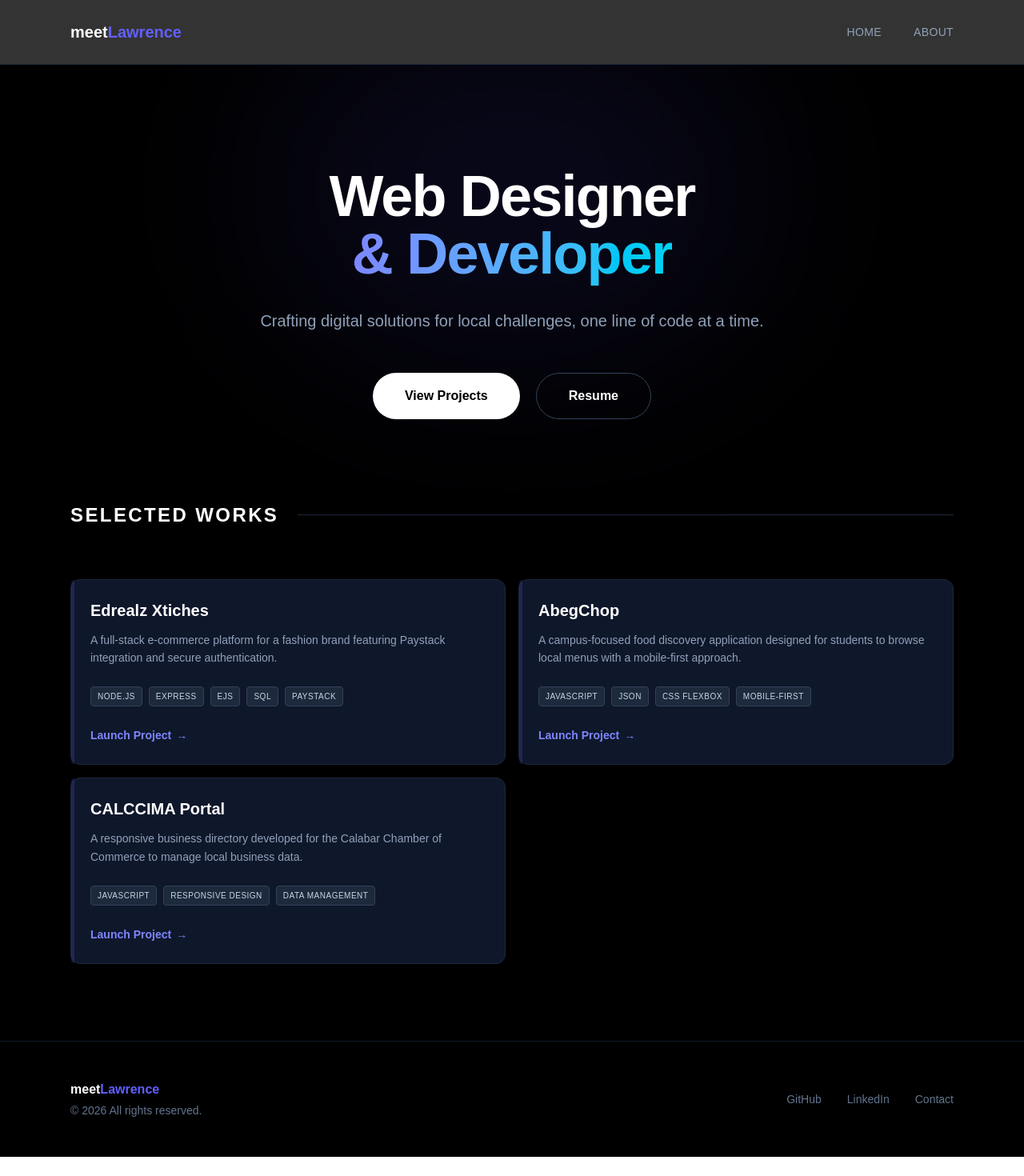
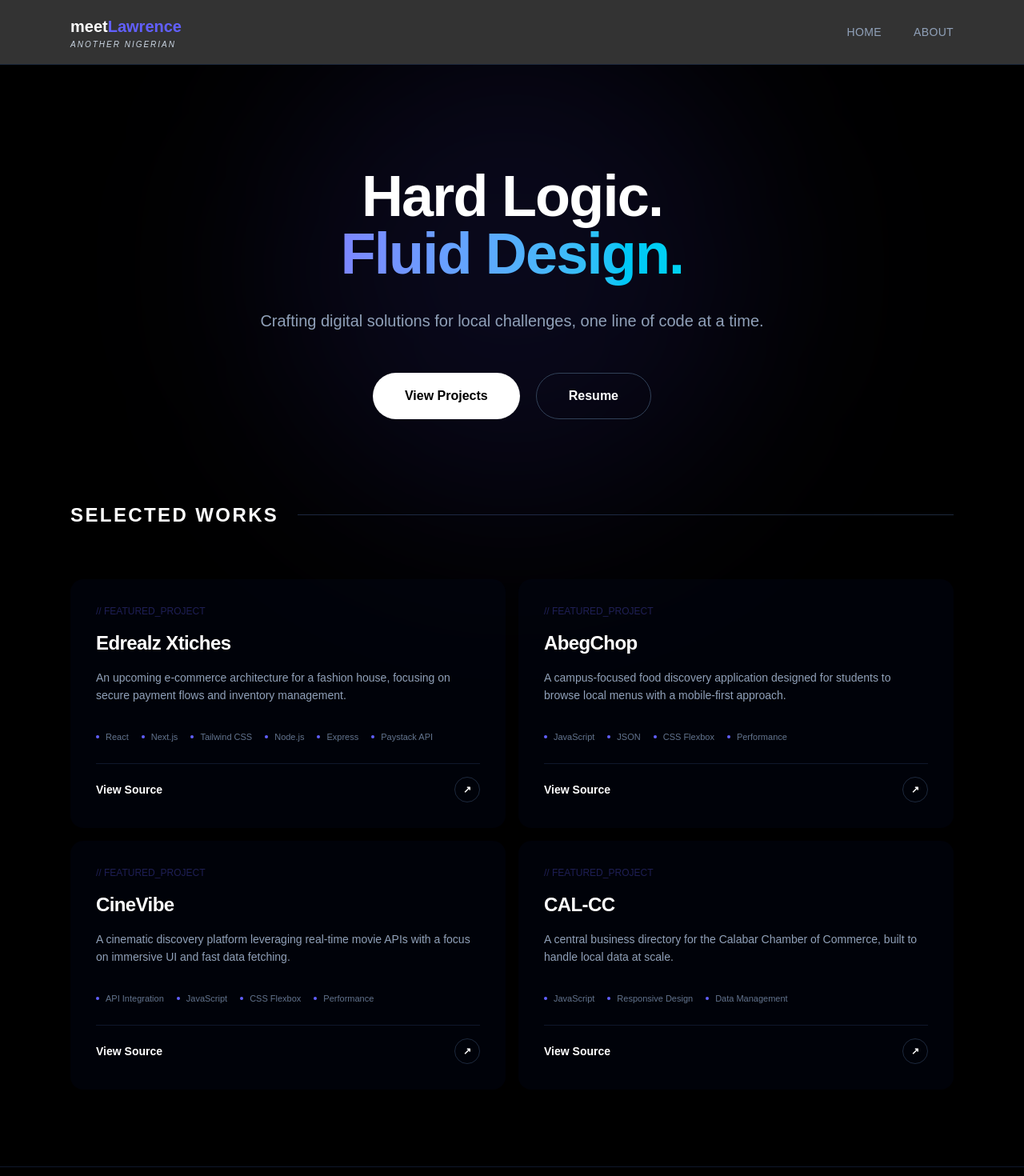
Before and after one commit to meetlawrence/portfolio, a Next.js app: page / in a window 1280 px wide. Shown: the top 1470 px of the page at 80% size. Before the commit the page ends 1446 px from the top, so only its background shows below. Built offline with nearby package versions, Linux system fonts and the light colour scheme.

Commit message:
My Assignment Progress

```diff
--- /dev/null
+++ b/activity.ts
@@ -0,0 +1,28 @@
+// 1) Implicit any
+function greet(name: string) {
+  return `Hello, ${name.toUpperCase()}`;
+}
+
+// 2) Wrong return type (return the proper type using the reduce function using the items array)
+function total(items: number[]): number {
+  return 42;
+}
+
+// 3) Property does not exist on type
+type Product = { id: number; title: string };
+const p: Product = { id: 1, title: "Notebook" };
+console.log(p.title);
+
+// 4) Unsafe union usage
+function printId(id: string | number) {
+  console.log(id.toString());
+}
+
+// 5) Optional property used without a check
+type User = { name: string; email?: string };
+function emailDomain(user: User) {
+  if (!user.email) {
+    throw new Error("User does not have an email address");
+  }
+  return user.email.split("@")[1];
+}
--- a/app/about/page.tsx
+++ b/app/about/page.tsx
@@ -4,13 +4,13 @@ export default function About() {
   return (
     <main className="min-h-screen bg-black text-slate-300 relative overflow-hidden">
       {/* Background Accent - A subtle indigo glow in the corner */}
-      <div className="absolute top-0 right-0 w-[500px] h-[500px] bg-indigo-600/5 blur-[120px] rounded-full -z-10" />
+      <div className="absolute top-0 right-0 w-125 h-125 bg-indigo-600/5 blur-[120px] rounded-full -z-10" />
 
       <div className="max-w-4xl mx-auto px-6 py-20 relative z-10">
         {/* Page Header */}
         <header className="mb-16">
           <div className="flex items-center gap-3 mb-4">
-            <div className="h-[1px] w-8 bg-indigo-500" />
+            <div className="h-px w-8 bg-indigo-500" />
             <span className="text-indigo-400 font-mono text-xs uppercase tracking-[0.3em]">Biography</span>
           </div>
           <h1 className="text-5xl font-black text-white tracking-tight">
--- a/app/page.tsx
+++ b/app/page.tsx
@@ -3,21 +3,28 @@ import ProjectList from '@/components/ProjectList';
 const projects = [
   {
     title: 'Edrealz Xtiches',
-    description: 'A full-stack e-commerce platform for a fashion brand featuring Paystack integration and secure authentication.',
-    technologies: ['Node.js', 'Express', 'EJS', 'SQL', 'Paystack'],
+    status: 'In Development',
+    description: 'An upcoming e-commerce architecture for a fashion house, focusing on secure payment flows and inventory management.',
+    technologies: ['React', 'Next.js', 'Tailwind CSS', 'Node.js', 'Express', 'Paystack API'],
     link: '#'
   },
   {
     title: 'AbegChop',
     description: 'A campus-focused food discovery application designed for students to browse local menus with a mobile-first approach.',
-    technologies: ['JavaScript', 'JSON', 'CSS Flexbox', 'Mobile-First'],
-    link: '#'
+    technologies: ['JavaScript', 'JSON', 'CSS Flexbox', 'Performance'],
+    link: 'https://meetlawrence.github.io/wdd231/project/index.html'
   },
   {
-    title: 'CALCCIMA Portal',
-    description: 'A responsive business directory developed for the Calabar Chamber of Commerce to manage local business data.',
+    title: 'CineVibe',
+    description: 'A cinematic discovery platform leveraging real-time movie APIs with a focus on immersive UI and fast data fetching.',
+    technologies: ['API Integration', 'JavaScript', 'CSS Flexbox', 'Performance'],
+    link: 'https://meetlawrence.github.io/wdd330/cinevibe/index.html'
+  },
+  {
+    title: 'CAL-CC',
+    description: 'A central business directory for the Calabar Chamber of Commerce, built to handle local data at scale.',
     technologies: ['JavaScript', 'Responsive Design', 'Data Management'],
-    link: '#'
+    link: 'https://meetlawrence.github.io/wdd231/chamber/index.html'
   }
 ];
 
@@ -27,13 +34,13 @@ export default function Home() {
       {/* Hero Section */}
       <section className="relative pt-32 pb-2 px-6">
         {/* The "Spotlight" - an indigo glow that feels premium on black */}
-        <div className="absolute top-[-10%] left-1/2 -translate-x-1/2 w-[600px] h-[400px] bg-indigo-900/20 blur-[120px] rounded-full" />
+        <div className="absolute top-[-10%] left-1/2 -translate-x-1/2 w-150 h-150 bg-indigo-900/20 blur-[120px] rounded-full" />
 
         <div className="max-w-4xl mx-auto text-center relative z-10">
           <h1 className="text-6xl md:text-7xl font-black text-white tracking-tight mb-8">
-            Web Designer <br />
-            <span className="bg-clip-text text-transparent bg-gradient-to-r from-indigo-400 to-cyan-400">
-              & Developer
+            Hard Logic. <br />
+            <span className="bg-clip-text text-transparent bg-linear-to-r from-indigo-400 to-cyan-400">
+              Fluid Design.
             </span>
           </h1>
           <p className="text-xl text-slate-400 leading-relaxed max-w-2xl mx-auto mb-12">
@@ -55,7 +62,7 @@ export default function Home() {
       <section className="max-w-6xl mx-auto px-6 py-24">
         <div className="flex items-center gap-6 mb-16">
           <h2 className="text-2xl font-bold text-white uppercase tracking-widest">Selected Works</h2>
-          <div className="h-[1px] flex-grow bg-slate-800" />
+          <div className="h-px grow bg-slate-800" />
         </div>
 
         <ProjectList projects={projects} />
--- a/components/Biodata.tsx
+++ b/components/Biodata.tsx
@@ -6,56 +6,77 @@ export default function Biodata() {
   ];
 
   return (
-    <div className="w-full bg-transparent font-sans">
-      <div className="relative border-l border-slate-800 pl-8 py-4 my-2.5">
+    <div className="w-full bg-transparent font-sans selection:bg-indigo-500/30">
+      <div className="relative border-l border-slate-800/60 pl-8 py-2 ml-1">
 
-        {/* Decorative Dot - Changed to Indigo to match theme */}
-        {/* <div className="absolute -left-[5px] top-0 h-2.5 w-2.5 rounded-full bg-indigo-500 shadow-[0_0_15px_rgba(99,102,241,0.5)] " /> */}
+        {/* Animated Accent Line - Purely aesthetic, adds a sense of "active" development */}
+        <div className="absolute top-0 left-[-1px] h-16 w-[2px] bg-gradient-to-b from-indigo-500 to-transparent" />
 
-        <header className="mb-10">
-          <h2 className="text-4xl font-black text-white tracking-tighter mb-2 uppercase">
+        <header className="mb-12">
+          <div className="inline-block px-3 py-1 rounded-full bg-indigo-500/10 border border-indigo-500/20 mb-4">
+            <span className="text-[10px] font-bold tracking-[0.2em] text-indigo-400 uppercase">Available for projects</span>
+          </div>
+          <h2 className="text-5xl md:text-6xl font-black text-white tracking-tighter mb-3 uppercase">
             Lawrence Okon
           </h2>
-          <p className="text-indigo-400 font-mono text-sm tracking-widest uppercase">
+          <div className="flex items-center gap-4">
+            <p className="text-indigo-400 font-mono text-xs md:text-sm tracking-[0.2em] uppercase">
               Software Developer // Full-Stack Explorer
             </p>
+          </div>
         </header>
 
-        <section className="space-y-8">
-          {/* Professional Narrative */}
-          <div className="max-w-xl">
-            <p className="text-slate-400 text-lg leading-relaxed">
-              I bridge the gap between <span className="text-white font-medium">complex backend logic</span> and <span className="text-indigo-400">intuitive user experiences</span>.
-              With a foundation in Biotechnology and a drive for Software Development, I build resilient, mobile-first tools designed to solve real-world problems.
+        <section className="space-y-12">
+          {/* Professional Narrative with enhanced typography */}
+          <div className="max-w-2xl">
+            <p className="text-slate-400 text-lg md:text-xl leading-relaxed font-light">
+              I bridge the gap between <span className="text-white font-semibold">complex backend logic</span> and <span className="text-indigo-400 font-medium">intuitive user experiences</span>.
+              With a foundation in <span className="italic text-slate-300">Biotechnology</span> and a drive for engineering, I build resilient, mobile-first tools designed to solve real-world problems.
             </p>
           </div>
 
-          {/* Unified Skill Tags */}
-          <div className="flex flex-wrap gap-3 py-4">
+          {/* Enhanced Skill Tags with Glassmorphism */}
+          <div>
+            <h3 className="text-xs font-bold text-slate-500 uppercase tracking-[0.3em] mb-6">Expertise</h3>
+            <div className="flex flex-wrap gap-3">
               {skills.map((skill) => (
                 <span
                   key={skill}
-                className="px-4 py-1.5 text-[11px] font-mono font-bold tracking-wider uppercase bg-slate-900 border border-slate-800 text-slate-300 rounded-full hover:border-indigo-500 hover:text-white transition-all duration-300"
+                  className="px-5 py-2 text-[10px] md:text-[11px] font-mono font-bold tracking-wider uppercase bg-slate-900/40 backdrop-blur-sm border border-slate-800 text-slate-400 rounded-lg hover:border-indigo-500/50 hover:text-white hover:bg-slate-800/60 transition-all duration-500 cursor-default"
                 >
                   {skill}
                 </span>
               ))}
             </div>
+          </div>
 
-          {/* Contact CTA */}
-          <div className="pt-8">
+          {/* Contact CTA with animated arrow */}
+          <div className="pt-4">
             <a
               href="mailto:your-email@example.com"
-              className="inline-flex items-center group text-white font-bold tracking-wide border-b border-indigo-500 pb-1 hover:text-indigo-400 transition-colors"
+              className="inline-flex items-center group text-white font-bold tracking-tight text-lg"
             >
+              <span className="border-b-2 border-indigo-500/50 group-hover:border-indigo-500 pb-1 transition-all duration-300">
                 Let's build something together
-              <span className="ml-2 group-hover:translate-x-1 transition-transform">→</span>
+              </span>
+              <span className="ml-3 p-2 rounded-full border border-slate-800 group-hover:border-indigo-500 group-hover:bg-indigo-500/10 transition-all duration-300">
+                <svg
+                  width="15"
+                  height="15"
+                  viewBox="0 0 15 15"
+                  fill="none"
+                  xmlns="http://www.w3.org/2000/svg"
+                  className="transform group-hover:translate-x-1 transition-transform"
+                >
+                  <path d="M8.14645 3.14645C8.34171 2.95118 8.65829 2.95118 8.85355 3.14645L12.8536 7.14645C13.0488 7.34171 13.0488 7.65829 12.8536 7.85355L8.85355 11.8536C8.65829 12.0488 8.34171 12.0488 8.14645 11.8536C7.95118 11.6583 7.95118 11.3417 8.14645 11.1464L11.2929 8H2.5C2.22386 8 2 7.77614 2 7.5C2 7.22386 2.22386 7 2.5 7H11.2929L8.14645 3.85355C7.95118 3.65829 7.95118 3.34171 8.14645 3.14645Z" fill="currentColor" fillRule="evenodd" clipRule="evenodd"></path>
+                </svg>
+              </span>
             </a>
           </div>
         </section>
 
-        {/* Decorative Bottom Dot */}
-        {/* <div className="absolute -left-[5px] bottom-0 h-2.5 w-2.5 rounded-full bg-slate-800 ml-2.5 mb-5"  /> */}
+        {/* Subtle Gradient Fade at the bottom of the border line */}
+        <div className="absolute bottom-0 left-[-1px] h-32 w-[2px] bg-gradient-to-t from-slate-900 to-transparent" />
       </div>
     </div>
   );
--- a/components/Footer.tsx
+++ b/components/Footer.tsx
@@ -30,7 +30,7 @@ export default function Footer() {
             LinkedIn
           </a>
           <a
-            href="mailto:your-email@example.com"
+            href="mailto:lokon4@byupathway.edu"
             className="hover:text-white transition-colors"
           >
             Contact
--- a/components/Header.tsx
+++ b/components/Header.tsx
@@ -4,8 +4,16 @@ export default function Header() {
   return (
     <header className="bg-black/80 backdrop-blur-md sticky top-0 z-50 border-b border-slate-800 text-white">
       <div className="max-w-6xl mx-auto px-6 h-20 flex justify-between items-center">
-        <Link href="/" className="text-xl font-bold hover:text-indigo-400 transition-colors">
-          meet<span className="text-indigo-500">Lawrence</span>
+        <Link href="/" className="group flex flex-col leading-none hover:text-indigo-400 transition-colors">
+          {/* Main Brand */}
+          <span className="text-xl font-bold text-white">
+            meet<span className="text-indigo-500 group-hover:text-indigo-400">Lawrence</span>
+          </span>
+
+          {/* Sub-text */}
+          <span className="text-[10px] font-mono italic uppercase tracking-[0.2em] text-slate-300 mt-1">
+            Another Nigerian
+          </span>
         </Link>
         <nav>
           <ul className="flex gap-10 text-sm font-medium tracking-wide">
--- a/components/ProjectCard.tsx
+++ b/components/ProjectCard.tsx
@@ -5,45 +5,53 @@ interface ProjectCardProps {
   link?: string;
 }
 
-
 export default function ProjectCard({ title, description, technologies, link }: ProjectCardProps) {
   return (
-    <article className="group relative p-6 bg-slate-900 border border-slate-800 rounded-xl transition-all duration-300 hover:border-indigo-500/50 hover:shadow-[0_0_30px_-10px_rgba(99,102,241,0.2)]">
-      {/* Decorative accent bar that expands on hover */}
-      <div className="absolute top-0 left-0 h-full w-1 bg-indigo-500/20 group-hover:bg-indigo-500 transition-all rounded-l-xl" />
+    <article className="group relative p-8 rounded-2xl transition-all duration-500 bg-slate-950/40 hover:bg-slate-900/60 overflow-hidden">
 
-      <div className="flex flex-col h-full">
-        <h3 className="text-xl font-bold text-white mb-3 group-hover:text-indigo-400 transition-colors">
+      {/* 1. Animated Gradient Glow (Invisible until hover) */}
+      <div className="absolute -inset-px bg-gradient-to-br from-indigo-500/20 via-transparent to-cyan-500/10 opacity-0 group-hover:opacity-100 transition-opacity duration-500" />
+
+      <div className="relative z-10 flex flex-col h-full">
+        {/* 2. Number/Index Hint (Optional aesthetic touch) */}
+        <span className="text-indigo-500/30 font-mono text-xs mb-4 group-hover:text-indigo-400 transition-colors">
+          // FEATURED_PROJECT
+        </span>
+
+        <h3 className="text-2xl font-bold text-white mb-4 tracking-tight">
           {title}
         </h3>
 
-        <p className="text-slate-400 text-sm leading-relaxed mb-6 flex-grow">
+        <p className="text-slate-400 text-sm leading-relaxed mb-8 flex-grow">
           {description}
         </p>
 
-        <div className="space-y-4">
-          {/* Tech stack badges */}
-          <div className="flex flex-wrap gap-2">
+        <div className="space-y-6">
+          {/* 3. Technology "Dots" style */}
+          <div className="flex flex-wrap gap-x-4 gap-y-2">
             {technologies.map((tech) => (
               <span
                 key={tech}
-                className="text-[10px] font-mono tracking-wider uppercase px-2 py-1 bg-slate-800 text-slate-300 rounded border border-slate-700 group-hover:border-indigo-500/30 transition-colors"
+                className="flex items-center text-[11px] font-medium text-slate-500 group-hover:text-slate-300 transition-colors"
               >
+                <span className="h-1 w-1 rounded-full bg-indigo-500 mr-2" />
                 {tech}
               </span>
             ))}
           </div>
 
           {link && (
-            <div className="pt-2">
+            <div className="pt-4 border-t border-slate-900 group-hover:border-indigo-500/20 transition-colors">
               <a
                 href={link}
                 target="_blank"
                 rel="noopener noreferrer"
-                className="inline-flex items-center text-sm font-semibold text-indigo-400 hover:text-indigo-300 transition-colors"
+                className="flex items-center justify-between text-sm font-bold text-white group-hover:text-indigo-400"
               >
-                Launch Project
-                <span className="ml-1.5 transform group-hover:translate-x-1 transition-transform">→</span>
+                <span>View Source</span>
+                <div className="h-8 w-8 rounded-full border border-slate-800 flex items-center justify-center group-hover:border-indigo-500/50 group-hover:bg-indigo-500/10 transition-all">
+                  <span className="transform group-hover:translate-x-0.5 group-hover:-translate-y-0.5 transition-transform text-xs">↗</span>
+                </div>
               </a>
             </div>
           )}
```
Lines whose indentation alone changed are shown as unchanged.
